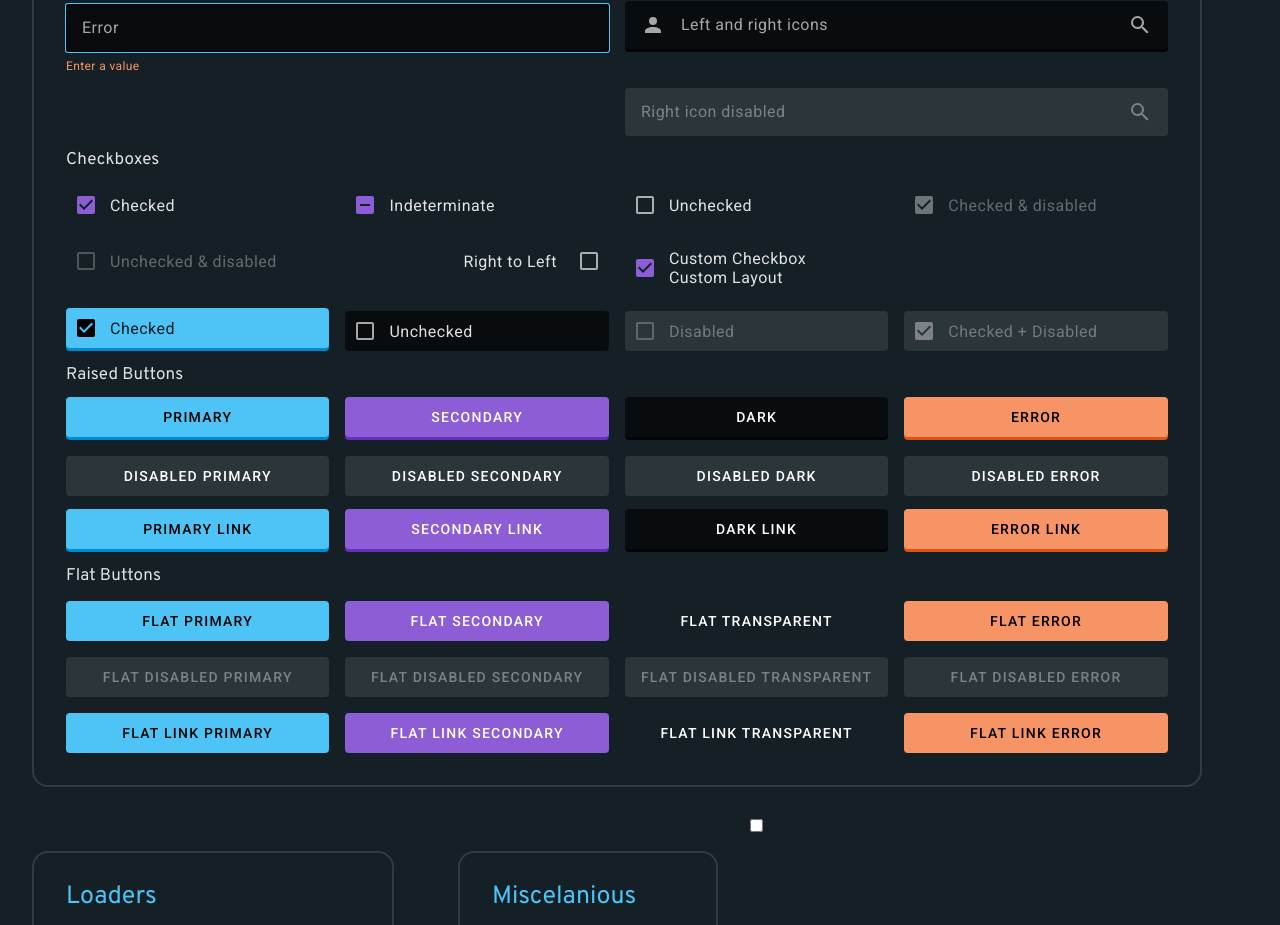
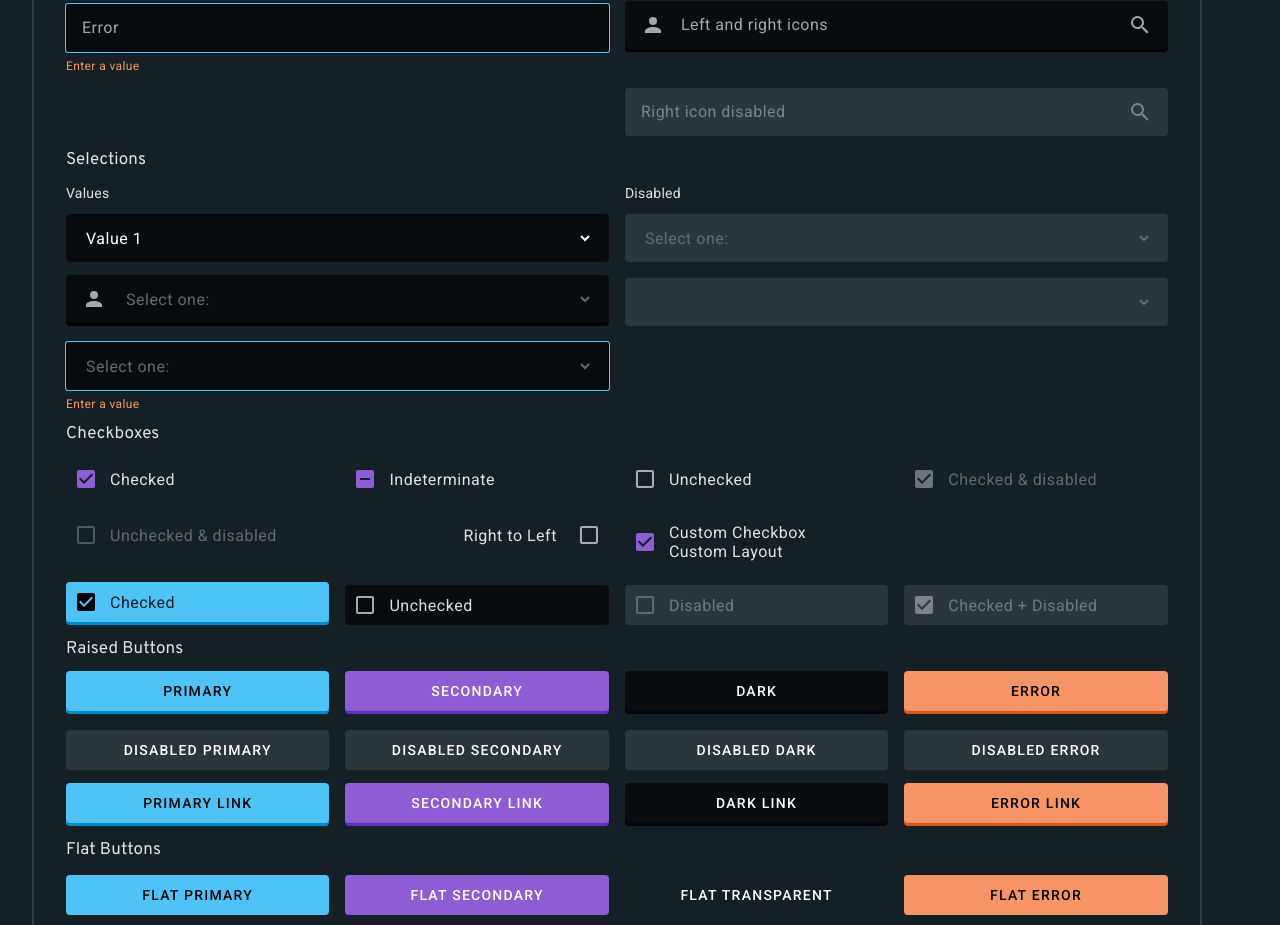
Before and after one commit to anime-skip/ui, a Vue app: page / in a window 1280 px wide. Shown: the part 1187-2112 px from the top of the page. Built offline with nearby package versions, Linux system fonts and the light colour scheme; a web font is replaced by a local one.

Commit message:
feat: add drop down select component

```diff
--- a/src/components/groups/Inputs.vue
+++ b/src/components/groups/Inputs.vue
@@ -51,6 +51,27 @@
           />
         </template>
       </TextInput>
+    </div>
+    <Subtitle1>Selections</Subtitle1>
+    <div class="as-grid as-grid-flow-row as-grid-cols-2 as-gap-4 as-mt-4">
+      <SelectDropDown label="Values" v-model:value="dropDown1">
+        <option value="value1">Value 1</option>
+        <option value="value2">Value 2</option>
+        <option value="value3">Value 3</option>
+      </SelectDropDown>
+      <SelectDropDown label="Disabled" disabled />
+      <SelectDropDown>
+        <template #left-icon="slotProps">
+          <Icon
+            :disabled="slotProps.disabled"
+            :active="slotProps.focused"
+            path="M12,4A4,4 0 0,1 16,8A4,4 0 0,1 12,12A4,4 0 0,1 8,8A4,4 0 0,1 12,4M12,14C16.42,14 20,15.79 20,18V20H4V18C4,15.79 7.58,14 12,14Z"
+          />
+        </template>
+      </SelectDropDown>
+      <SelectDropDown placeholder="Disabled" disabled default-value="Disabled value" />
+      <SelectDropDown placeholder="Error" :is-valid="false" error-message="Enter a value" />
+      <div />
     </div>
     <Subtitle1 class="as-mt-8">Checkboxes</Subtitle1>
     <div class="as-grid as-grid-flow-row as-grid-cols-4 as-gap-4 as-mt-4 as-items-start">
@@ -122,6 +143,8 @@ export default defineComponent({
     const checkbox6 = ref(false);
     const checkbox7 = ref(true);
 
+    const dropDown1 = ref('value1');
+
     return {
       checkbox1,
       checkbox2,
@@ -130,6 +153,7 @@ export default defineComponent({
       checkbox5,
       checkbox6,
       checkbox7,
+      dropDown1,
     };
   },
 });
--- /dev/null
+++ b/src/lib/components/SelectDropDown.vue
@@ -0,0 +1,160 @@
+<template>
+  <div class="SelectDropDown as-flex as-flex-col as-min-w-0">
+    <Body2 v-if="!!label" class="as-mb-3 as-text-opacity-high">{{ label }}</Body2>
+    <div
+      class="as-rounded-sm as-ring-primary as-transition-all as-flex"
+      :class="{
+        'as-ring as-ring-opacity-low': isFocused,
+        'as-ring-1 as-ring-error as-ring-opacity-100': !isValid,
+      }"
+    >
+      <RaisedContainer
+        class="as-input-wrapper as-h-12 as-space-x-4 as-px-4 as-items-center as-min-w-0 as-flex-1 as-cursor-pointer"
+        dark
+        :disabled="disabled"
+        :down="isFocused || !!errorMessage || !!internalValue"
+        @click="focus()"
+        :tabindex="-1"
+      >
+        <slot name="left-icon" :disabled="disabled" :focused="isFocused" />
+        <select
+          ref="input"
+          class="as-input as-body-1 as-h-12 as-flex-1 as-p-0 as-min-w-0 as-outline-none as-cursor-pointer"
+          :class="{
+            'as-error': !isValid,
+            'as-empty': !value,
+          }"
+          v-model="internalValue"
+          :type="type"
+          :placeholder="placeholder"
+          :autocomplete="autocomplete || 'off'"
+          :disabled="disabled"
+          @focus="onFocus"
+          @blur="onBlur"
+          @keydown.esc.stop.prevent="onPressEsc"
+          @keyup.enter="$emit('submit')"
+        >
+          <option disabled value="">Select one:</option>
+          <slot />
+        </select>
+      </RaisedContainer>
+    </div>
+    <Caption v-if="errorMessage" class="as-text-error as-m-0 as-mt-2">{{ errorMessage }}</Caption>
+  </div>
+</template>
+
+<script lang="ts">
+import { defineComponent, PropType } from 'vue';
+import RaisedContainer from './RaisedContainer.vue';
+import Caption from './text/Caption.vue';
+import Body2 from './text/Body2.vue';
+
+export default defineComponent({
+  name: 'SelectDropDown',
+  components: { RaisedContainer, Caption, Body2 },
+  props: {
+    id: { type: String, default: undefined },
+    label: { type: String, default: undefined },
+    placeholder: { type: String, required: true },
+    errorMessage: { type: String, default: undefined },
+    autocomplete: { type: String as PropType<'username' | 'current-password'>, default: undefined },
+    defaultValue: { type: String, default: undefined },
+    type: { type: String as PropType<'text' | 'password'>, default: 'text' },
+    isValid: { type: Boolean, default: true },
+    value: { type: String, default: undefined },
+    disabled: Boolean,
+  },
+  emits: ['focus', 'blur', 'update:value', 'keypress-esc', 'submit'],
+  data() {
+    return {
+      internalValue: this.value ?? this.defaultValue ?? '',
+      isFocused: false,
+    };
+  },
+  watch: {
+    value(newValue: string | undefined) {
+      this.internalValue = newValue ?? '';
+    },
+    internalValue(newInternalValue: string | undefined) {
+      if (newInternalValue !== this.value) {
+        this.$emit('update:value', newInternalValue);
+      }
+    },
+  },
+  methods: {
+    focus(selectAll = false) {
+      const input = this.$refs.input as HTMLInputElement | undefined;
+      if (input) {
+        if (selectAll) input.setSelectionRange(0, input.value.length);
+        input.focus();
+      } else {
+        console.warn('Failed to focus on input, ref did not exist');
+      }
+    },
+    onFocus() {
+      this.$emit('focus');
+      this.isFocused = true;
+    },
+    blur() {
+      (this.$refs.input as HTMLInputElement | undefined)?.blur();
+    },
+    onBlur() {
+      this.$emit('blur');
+      this.isFocused = false;
+    },
+    onPressEsc() {
+      this.$emit('keypress-esc');
+    },
+    setInputValue(value: string) {
+      this.$emit('update:value', value);
+    },
+  },
+});
+</script>
+
+<style lang="scss">
+$colorNotActive: rgba(
+  $color: black,
+  $alpha: 0.24,
+);
+$colorFongNotActive: rgba(
+  $color: black,
+  $alpha: 0.32,
+);
+$transitionMs: 200ms;
+$inputHeight: 48px;
+
+.SelectDropDown {
+  .as-input {
+    @apply as-text-on-surface as-text-opacity-100;
+    background-color: transparent;
+    box-sizing: border-box;
+    line-height: 12rem;
+    caret-color: theme('colors.primary');
+    min-width: 0;
+
+    &::placeholder {
+      @apply as-text-on-surface as-text-opacity-medium;
+    }
+
+    // &.as-error {
+    //   @apply as-text-on-error as-text-opacity-high;
+    //   caret-color: theme('colors.on-error');
+    //   &::placeholder {
+    //     @apply as-text-on-error as-text-opacity-medium;
+    //   }
+    // }
+
+    &:disabled {
+      @apply as-text-on-surface as-text-opacity-medium;
+      &::placeholder {
+        @apply as-text-on-surface as-text-opacity-low;
+      }
+    }
+  }
+}
+
+.as-empty {
+  --tw-text-opacity: 0.38 !important;
+}
+</style>
--- a/src/lib/components/index.ts
+++ b/src/lib/components/index.ts
@@ -12,6 +12,7 @@ export { default as Loading } from './Loading.vue';
 export { default as LoadingOverlay } from './LoadingOverlay.vue';
 export { default as Slider } from './Slider.vue';
 export { default as Timeline } from './Timeline.vue';
+export { default as SelectDropDown } from './SelectDropDown.vue';
 
 // Text
 export { default as Body1 } from './text/Body1.vue';
```
